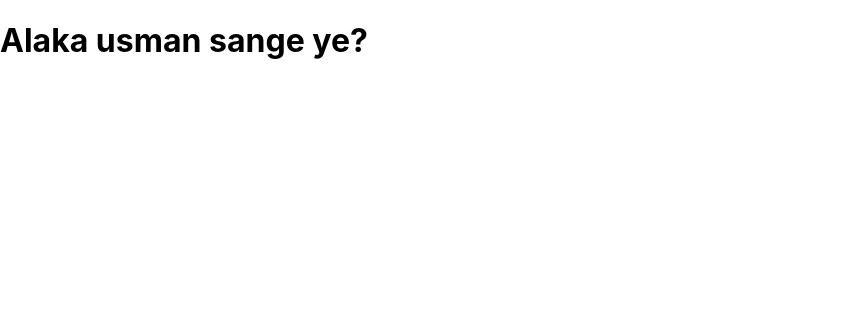
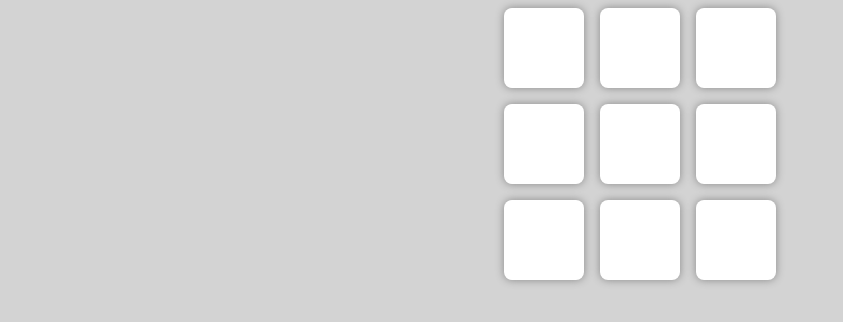
Before and after one commit to secretbussines/react-project, a React (Create React App) app: page / in a window 1280 px wide. Shown: the top 322 px of the page, without its empty margins (0-843 px from the left). Built offline with nearby package versions, Linux system fonts and the light colour scheme.

Commit message:
tic tac toe

```diff
--- a/public/index.html
+++ b/public/index.html
@@ -10,6 +10,9 @@
       content="Web site created using create-react-app"
     />
     <link rel="apple-touch-icon" href="%PUBLIC_URL%/logo192.png" />
+
+    <link rel="preconnect" href="https://fonts.googleapis.com"><link rel="preconnect" href="https://fonts.gstatic.com" crossorigin><link href="https://fonts.googleapis.com/css2?family=Fredoka+One&display=swap" rel="stylesheet">
+
     <!--
       manifest.json provides metadata used when your web app is installed on a
       user's mobile device or desktop. See https://developers.google.com/web/fundamentals/web-app-manifest/
--- a/src/App.css
+++ b/src/App.css
@@ -1,38 +1,9 @@
-.App {
-  text-align: center;
+* {
+  box-sizing: border-box;
 }
 
-.App-logo {
-  height: 40vmin;
-  pointer-events: none;
+body {
+  background-color: lightgray;
+  margin: 0;
+  font-family: "Fredoka", "sans-scrif";
 }
-
-@media (prefers-reduced-motion: no-preference) {
-  .App-logo {
-    animation: App-logo-spin infinite 20s linear;
-  }
-}
-
-.App-header {
-  background-color: #282c34;
-  min-height: 100vh;
-  display: flex;
-  flex-direction: column;
-  align-items: center;
-  justify-content: center;
-  font-size: calc(10px + 2vmin);
-  color: white;
-}
-
-.App-link {
-  color: #61dafb;
-}
-
-@keyframes App-logo-spin {
-  from {
-    transform: rotate(0deg);
-  }
-  to {
-    transform: rotate(360deg);
-  }
-}
--- a/src/App.js
+++ b/src/App.js
@@ -1,15 +1,31 @@
-import logo from './logo.svg';
-import './index.html'
+import React, {useState} from "react";
+
+import './App.css';
+
+import {Board} from './components/Board';
 
 function App() {
+
+  const [board, setBoard] = useState(Array(9).fill(null));
+  const [xPlaying, setXPlaying] = useState(true);
+  const handleBoxClick = (boxIdx) => {
+    const updatedBoard = board.map((value, idx) => {
+      if(idx === boxIdx) {
+        return xPlaying === true ? "X" : "O";
+      }else {
+        return value;
+      }
+    })
+    setBoard(updatedBoard);
+
+    setXPlaying(!xPlaying);
+
+  }
+
   return (
-    <div>
-      <header>
-        <h1>
+    <div className="App">
+      <Board board={board} onClick={handleBoxClick} />
 
-          Alaka usman sange ye?
-        </h1>
-      </header>
     </div>
   );
 }
--- /dev/null
+++ b/src/components/Board.css
@@ -0,0 +1,6 @@
+.board {
+    display: grid;
+    grid-template-columns: repeat(3, 6rem);
+    place-items: center;
+    justify-content: center;
+}
--- /dev/null
+++ b/src/components/Board.js
@@ -0,0 +1,15 @@
+import React from "react"
+
+import "./Board.css"
+
+import {Box} from "./Box"
+
+export const Board = ({board, onClick}) => {
+    return (
+        <div className="board">
+        {board.map((value, idx) =>{
+            return <Box value={value} onClick={() =>onClick(idx)} />
+        })}
+        </div>
+    )
+}
--- /dev/null
+++ b/src/components/Box.css
@@ -0,0 +1,27 @@
+.box {
+    background-color: white;
+    border: none;
+    border-radius: 10%;
+    box-shadow: 0px 0px 8px #888;
+    width: 5rem;
+    height: 5rem;
+    text-align: center;
+    font-size: 5em;
+    font-family: 'fredoka', sans-serif;
+    font-weight: bold;
+    line-height: 5rem;
+    margin: 0.5rem;
+
+}
+
+.x {
+    color: lightskyblue;
+}
+
+.o {
+    color: lightseagreen;
+}
+
+.box:hover {
+    box-shadow: 0px 0px 15px #888;
+}
--- /dev/null
+++ b/src/components/Box.js
@@ -0,0 +1,10 @@
+import React from "react"
+
+import "./Box.css"
+
+export const Box = ({value, onClick }) => {
+    const style = value === "X" ? "box x" : "box o"
+    return(
+        <button className={style} onClick={onClick}>{value}</button>
+    )
+}
--- a/src/index.html
+++ /dev/null
@@ -1,14 +0,0 @@
-<!DOCTYPE html>
-<html lang="en">
-<head>
-    <meta charset="UTF-8">
-    <meta http-equiv="X-UA-Compatible" content="IE=edge">
-    <meta name="viewport" content="width=device-width, initial-scale=1.0">
-    <title>Document</title>
-</head>
-<body>
-    <h1>
-       Hello world!
-    </h1>
-</body>
-</html>
--- a/src/index.js
+++ b/src/index.js
@@ -2,7 +2,6 @@ import React from 'react';
 import ReactDOM from 'react-dom/client';
 import './index.css';
 import App from './App';
-import reportWebVitals from './reportWebVitals';
 
 const root = ReactDOM.createRoot(document.getElementById('root'));
 root.render(
@@ -10,8 +9,3 @@ root.render(
     <App />
   </React.StrictMode>
 );
-
-// If you want to start measuring performance in your app, pass a function
-// to log results (for example: reportWebVitals(console.log))
-// or send to an analytics endpoint. Learn more: https://bit.ly/CRA-vitals
-reportWebVitals();
--- a/src/reportWebVitals.js
+++ /dev/null
@@ -1,13 +0,0 @@
-const reportWebVitals = onPerfEntry => {
-  if (onPerfEntry && onPerfEntry instanceof Function) {
-    import('web-vitals').then(({ getCLS, getFID, getFCP, getLCP, getTTFB }) => {
-      getCLS(onPerfEntry);
-      getFID(onPerfEntry);
-      getFCP(onPerfEntry);
-      getLCP(onPerfEntry);
-      getTTFB(onPerfEntry);
-    });
-  }
-};
-
-export default reportWebVitals;
```
Also changed, not shown: src/setupTests.js (deleted, +0 -5 lines), src/logo.svg (deleted), 1 other file (tests, documents, lock files or other folders).
